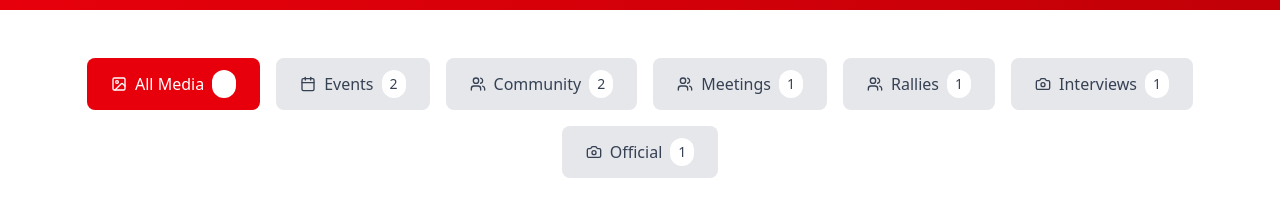
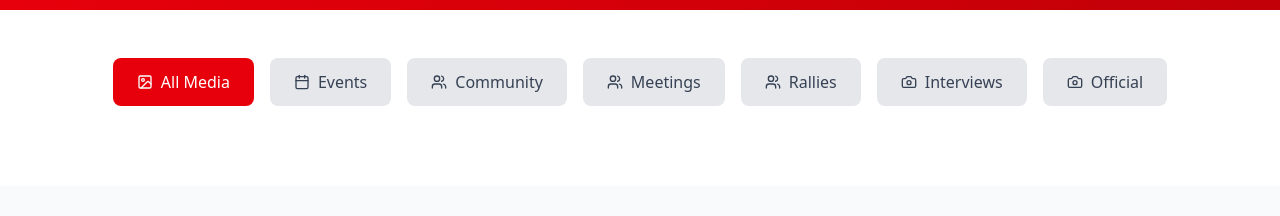
Before and after one commit to Aaryashkc/softech-project-2, a React (Vite) app in the folder frontend/: page /gallery in a window 1280 px wide. Shown: the part 350-566 px from the top of the page. Built offline with nearby package versions, Linux system fonts and the light colour scheme.

Commit message:
more adjustments

```diff
--- a/frontend/src/pages/AboutPage.tsx
+++ b/frontend/src/pages/AboutPage.tsx
@@ -51,6 +51,7 @@ const AboutPage = () => {
                 src={ABOUT}
                 alt="Ranjit Tamang"
                 className="rounded-lg shadow-lg w-full max-w-md"
+                loading="lazy"
               />
             </div>
           </div>
--- a/frontend/src/pages/Gallery.tsx
+++ b/frontend/src/pages/Gallery.tsx
@@ -23,7 +23,6 @@ interface GalleryCategory {
   key: string;
   label: string;
   icon: React.ReactNode;
-  count: number;
 }
 
 const Gallery: React.FC = () => {
@@ -166,43 +165,36 @@ const Gallery: React.FC = () => {
       key: 'all',
       label: 'All Media',
       icon: <ImageIcon className="h-4 w-4" />,
-      count: mediaItems.length
     },
     {
       key: 'event',
       label: 'Events',
       icon: <Calendar className="h-4 w-4" />,
-      count: mediaItems.filter(item => item.category === 'event').length
     },
     {
       key: 'community',
       label: 'Community',
       icon: <Users className="h-4 w-4" />,
-      count: mediaItems.filter(item => item.category === 'community').length
     },
     {
       key: 'meeting',
       label: 'Meetings',
       icon: <Users className="h-4 w-4" />,
-      count: mediaItems.filter(item => item.category === 'meeting').length
     },
     {
       key: 'rally',
       label: 'Rallies',
       icon: <Users className="h-4 w-4" />,
-      count: mediaItems.filter(item => item.category === 'rally').length
     },
     {
       key: 'interview',
       label: 'Interviews',
       icon: <Camera className="h-4 w-4" />,
-      count: mediaItems.filter(item => item.category === 'interview').length
     },
     {
       key: 'official',
       label: 'Official',
       icon: <Camera className="h-4 w-4" />,
-      count: mediaItems.filter(item => item.category === 'official').length
     }
   ];
 
@@ -423,9 +415,6 @@ const Gallery: React.FC = () => {
               >
                 {category.icon}
                 <span className="ml-2">{category.label}</span>
-                <span className="ml-2 bg-white bg-opacity-20 px-2 py-1 rounded-full text-sm">
-                  {category.count}
-                </span>
               </button>
             ))}
           </div>
--- a/frontend/src/pages/NewsPage.tsx
+++ b/frontend/src/pages/NewsPage.tsx
@@ -5,7 +5,6 @@ interface NewsArticle {
   id: number;
   title: string;
   excerpt: string;
-  content: string;
   date: string;
   readTime: string;
   category: string;
@@ -43,7 +42,6 @@ const NewsPage = () => {
       id: 1,
       title: "Ranjit Tamang Calls for Educational Reform in National Assembly",
       excerpt: "In a passionate speech at the National Assembly, Ranjit Tamang outlined comprehensive plans for making quality education accessible to all Nepali citizens.",
-      content: "Speaking before a packed assembly hall, Central Committee member Ranjit Tamang presented a detailed proposal for educational reform that addresses the growing inequality in Nepal's education system...",
       date: "2025-06-18",
       readTime: "5 min read",
       category: "news",
@@ -57,7 +55,6 @@ const NewsPage = () => {
       id: 2,
       title: "Healthcare Accessibility: A Fundamental Right, Says Tamang",
       excerpt: "During a community health forum in Kathmandu, Ranjit Tamang emphasized the importance of universal healthcare coverage for all citizens.",
-      content: "The healthcare crisis in rural Nepal demands immediate attention and systematic reform. Speaking at the Community Healthcare Forum...",
       date: "2025-06-12",
       readTime: "4 min read",
       category: "news",
@@ -71,7 +68,6 @@ const NewsPage = () => {
       id: 3,
       title: "Youth Leadership Summit: Empowering the Next Generation",
       excerpt: "Hundreds of young leaders gathered at Tribhuvan University to discuss the future of Nepal's democratic institutions.",
-      content: "The youth are the backbone of our democracy, and their voices must be heard in every decision that shapes our nation's future...",
       date: "2025-06-08",
       readTime: "6 min read",
       category: "news",
```
